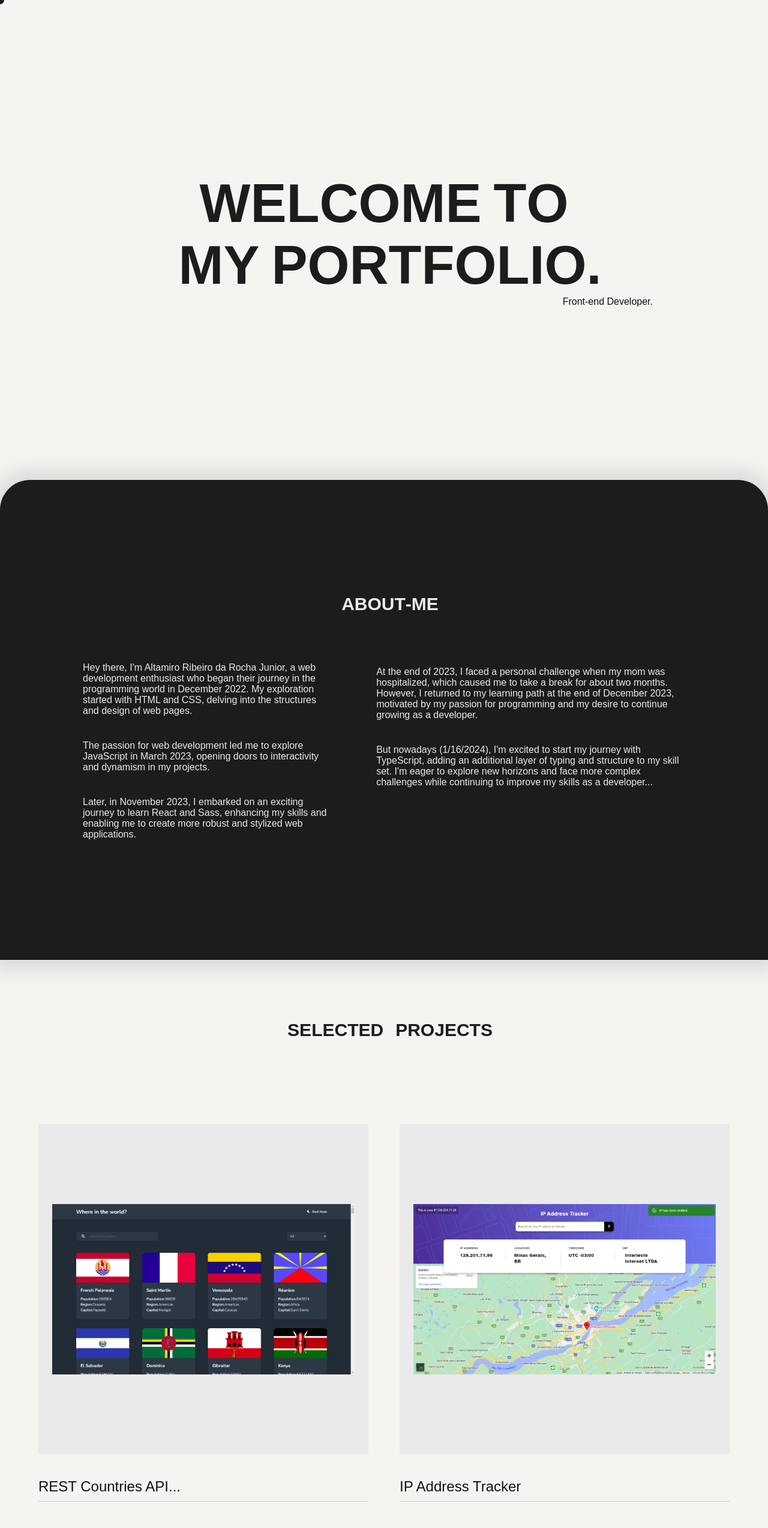
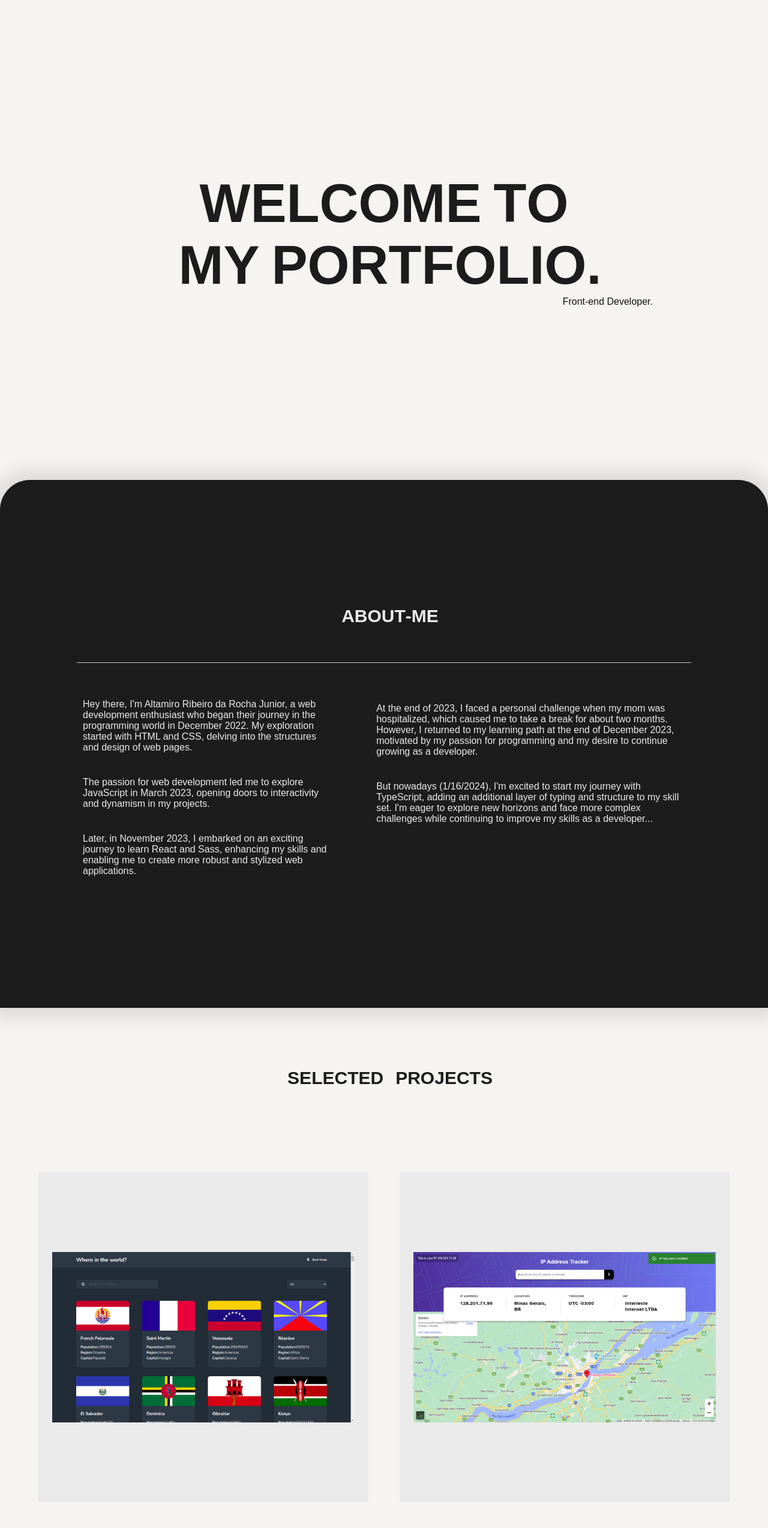
Before and after one commit to AltamiroF-22/Portfolio-2.1, a React (Vite) app: page / in a window 1280 px wide. Shown: the top 2547 px of the page at 60% size. Built offline with nearby package versions, Linux system fonts and the light colour scheme; a web font is replaced by a local one.

Commit message:
+semantic tags - responsive changes

```diff
--- a/src/components/loading/Loading.jsx
+++ b/src/components/loading/Loading.jsx
@@ -6,7 +6,7 @@ import TextEffect from "../textEffect/TextEffect";
 
 const Loading = () => {
   return (
-    <div className="loading">
+    <main className="loading">
       <TextEffect
         text1="loading..."
         fontSize="Size16"
@@ -21,7 +21,7 @@ const Loading = () => {
         color="lightGray"
         cursor="CN"
       />
-    </div>
+    </main>
   );
 };
 
--- a/src/components/navbar/Navbar.sass
+++ b/src/components/navbar/Navbar.sass
@@ -9,9 +9,9 @@ nav
     width: 100%
     padding: 20px 100px
     margin: 0 auto
-    margin-top: -20dvh
+    margin-top: -30vh
     opacity: 0
-    animation: navEnter 700ms forwards ease-in-out
+    animation: navEnter 750ms forwards ease-in-out
     position: absolute
 
     @include mixins.responsive-max-width-600px
@@ -23,8 +23,7 @@ nav
     @keyframes navEnter
 
         0%
-            margin-top: -20dvh
-
+            margin-top: -30vh
 
         100%
             margin-top: 0
--- a/src/components/projectsSelected/ProjectsSelected.jsx
+++ b/src/components/projectsSelected/ProjectsSelected.jsx
@@ -5,13 +5,15 @@ import "./ProjectsSelected.sass";
 
 export const ProjectComponent = ({ src, alt, h2, href }) => {
   return (
-    <div>
-      <div className="single-project">
-        <a href={href} target="blank" className="project-img">
-          <img src={src} alt={alt} />
+    <>
+      <figure className="single-project">
+        <a href={href} target="_blank" rel="noreferrer" className="project-img">
+          <img src={src} alt={alt} className="project-img" />
         </a>
-      </div>
-      <h2>{h2}</h2>
-    </div>
+      </figure>
+      <figcaption>
+        <h2>{h2}</h2>
+      </figcaption>
+    </>
   );
 };
--- a/src/components/projectsSelected/ProjectsSelected.sass
+++ b/src/components/projectsSelected/ProjectsSelected.sass
@@ -2,6 +2,7 @@
 @use '../../sass/_mixins'
 
 .single-project
+    transition: 600ms
     max-width: 550px
     aspect-ratio: 1/1
     object-fit: contain
@@ -9,10 +10,19 @@
     display: flex
     justify-content: center
     align-items: center
+    @include mixins.responsive-max-width-1240px
+        max-width: 430px
+    @include mixins.responsive-max-width-1030px
+        max-width: 350px
+        justify-content: center
+    @include mixins.responsive-max-width-850px
+        max-width: 300px
+    @include mixins.responsive-max-width-850px
+        max-width: 550px
+
 
     .project-img
         display: flex
-
         img
             width: 91.8%
             margin: 0 auto
@@ -21,7 +31,6 @@ h2
     margin-bottom: 40px
     border-bottom: solid 1px #ccc
     font-weight: 400
-
 .Dark-theme
     .single-project
         background: variables.$almost-black
--- a/src/page/Home/Header/Header.sass
+++ b/src/page/Home/Header/Header.sass
@@ -26,7 +26,7 @@ header
         position: absolute
         top: 0
         width: 100%
-        clip-path: circle(var(--size, 7px) at var(--x, 0%) var(--y, 0%))
+        clip-path: circle(var(--size, 7px) at var(--x, -10%) var(--y, -10%))
 
         p
             color: variables.$light-gray
--- a/src/page/Home/Home.jsx
+++ b/src/page/Home/Home.jsx
@@ -86,7 +86,7 @@ const Home = () => {
         }`}
         ref={selectedProjectsRef}
       >
-        <div className="selected-rojects-title" ref={textEffectRef}>
+        <header className="selected-rojects-title" ref={textEffectRef}>
           {isTextEffectVisible ? (
             <TextEffect
               text1="selected projects"
@@ -97,18 +97,18 @@ const Home = () => {
           ) : (
             ""
           )}
-        </div>
+        </header>
 
         <section className="project">
           {SelectedProjectsData.map((item) => (
-            <div key={item.id}>
+            <article key={item.id}>
               <ProjectComponent
                 h2={item.name}
                 src={item.image}
                 alt={item.name}
                 href={item.project_live}
               />
-            </div>
+            </article>
           ))}
         </section>
       </main>
--- a/src/page/Home/SelectedProjects.sass
+++ b/src/page/Home/SelectedProjects.sass
@@ -1,3 +1,5 @@
+@use '../../sass/_mixins'
+
 .selectedProjects
     margin: 0 auto
     width: 100%
@@ -21,3 +23,10 @@
         margin: 0 auto
         gap: 10px
         flex-wrap: wrap
+        @include mixins.responsive-max-width-1240px
+            gap: 60px
+        @include mixins.responsive-max-width-1030px
+            gap: 30px
+        @include mixins.responsive-max-width-850px
+            gap: 10px
+            justify-content: center
--- a/src/page/Home/about/About.jsx
+++ b/src/page/Home/about/About.jsx
@@ -44,7 +44,7 @@ const About = () => {
       className={`about ${isAboutVisible ? "about-now-visible" : ""}`}
       id="about"
     >
-      <div className="title" ref={textEffectRef}>
+      <h2 className="title" ref={textEffectRef}>
         {isTextEffectVisible ? (
           <TextEffect
             text1="about-me"
@@ -55,7 +55,7 @@ const About = () => {
         ) : (
           ""
         )}
-      </div>
+      </h2>
       <div className="textAboutMe">
         <article className="leftSide">
           <p>
--- a/src/page/Home/about/About.sass
+++ b/src/page/Home/about/About.sass
@@ -7,7 +7,7 @@
     background-color: transparent
     box-shadow: 0rem 0rem 2rem 1rem #0000001b
     opacity: 0
-    min-height: 100dvh
+    min-height: 110dvh
     margin-top: 25dvh
     display: flex
     justify-content: center
--- a/src/sass/_mixins.sass
+++ b/src/sass/_mixins.sass
@@ -11,3 +11,11 @@
 @mixin responsive-max-width-850px
   @media screen and (max-width: 850px)
     @content
+
+@mixin responsive-max-width-1030px
+  @media screen and (max-width: 1030px)
+    @content
+
+@mixin responsive-max-width-1240px
+  @media screen and (max-width: 1240px)
+    @content
```
